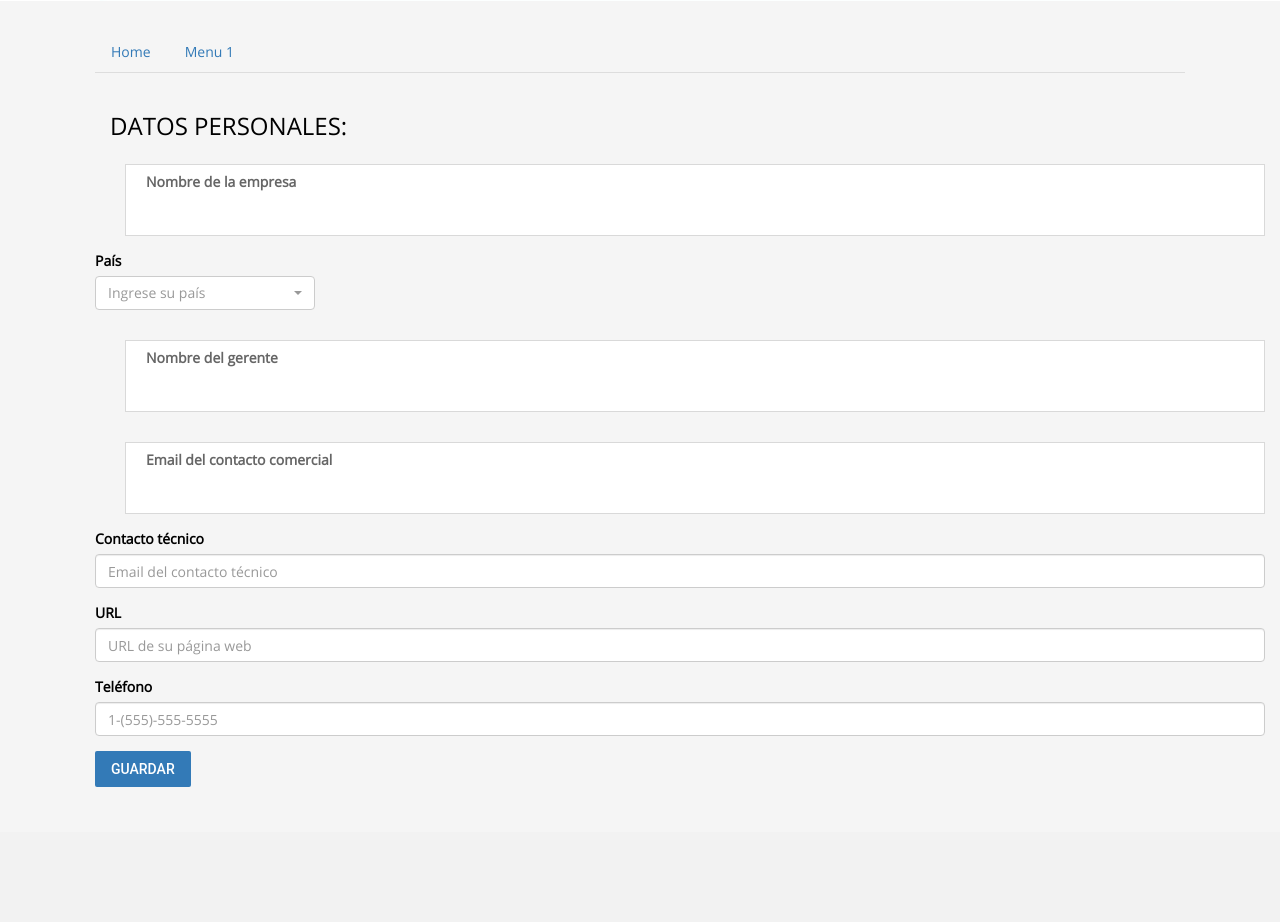
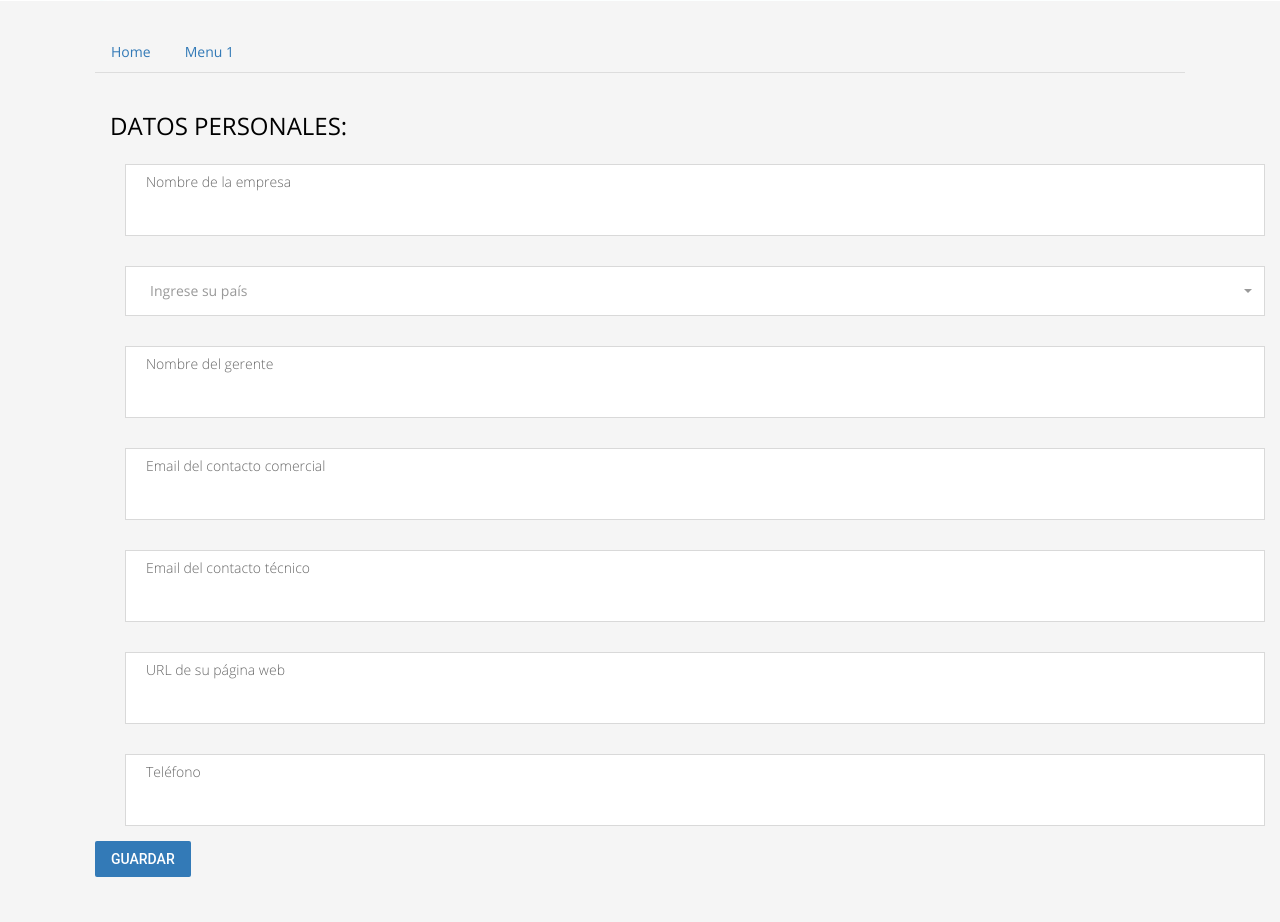
Before and after one commit to joseminaya15/Meridian, a CodeIgniter app: page /Meridian/Desarrolladores in a window 1280 px wide. Shown: the part 626-1548 px from the top of the page. Before the commit the page ends 1413 px from the top, so only its background shows below. Run offline with CodeIgniter, Linux system fonts and the light colour scheme; data that the repository does not hold is empty; some libraries are stand-ins or nearby versions.

Commit message:
js slect

```diff
--- a/application/views/v_desarrolladores.php
+++ b/application/views/v_desarrolladores.php
@@ -81,9 +81,7 @@
 							<label for="empresa">Nombre de la empresa</label>
 							<input type="text" id="empresa">
 						</div>
-						<div class="form-group row">
-							<label for="example-text-input" class="col-2 col-form-label">País</label>
-							<div class="col-10">
+						<div class="col-xs-12 js-input js-select">
 							<select class="selectpicker" id="pais" title="Ingrese su país" multiple>
 				                <option value="1">Dominican Republic</option>
 		                        <option value="2">Puerto Rico</option>
@@ -122,7 +120,6 @@
 		                        <option value="35">Bermuda</option>
 				            </select>
 				        </div>
-				        </div>
 						<div class="col-xs-12 js-input">
 						  	<label for="gerente">Nombre del gerente</label>
 							<input type="text" id="gerente" maxlength="50" onkeypress="return soloLetras(event);">
@@ -131,23 +128,17 @@
 						  	<label for="cont_comercial">Email del contacto comercial</label>
 						    <input type="email" id="cont_comercial">
 						</div>
-						<div class="form-group row">
-						  <label for="example-text-input" class="col-2 col-form-label">Contacto técnico</label>
-						  <div class="col-10">
-						    <input class="form-control" type="email" placeholder="Email del contacto técnico" id="cont_tecnico">
+						<div class="col-xs-12 js-input">
+					 	 	<label for="cont_tecnico" class="col-2 col-form-label">Email del contacto t&eacute;cnico</label>
+						    <input type="email" id="cont_tecnico">
 						</div>
+						<div class="col-xs-12 js-input">
+						  	<label for="url" class="col-2 col-form-label">URL de su p&aacute;gina web</label>
+						    <input type="url" id="url">
 						</div>
-						<div class="form-group row">
-						  <label for="example-url-input" class="col-2 col-form-label">URL</label>
-						  <div class="col-10">
-						    <input class="form-control" type="url" placeholder="URL de su página web" id="url">
-						  </div>
-						</div>
-						<div class="form-group row">
-						  <label for="example-tel-input" class="col-2 col-form-label">Teléfono</label>
-						  <div class="col-10">
-						    <input class="form-control" type="tel" placeholder="1-(555)-555-5555" id="telefono">
-						  </div>
+						<div class="col-xs-12 js-input">
+						  	<label for="telefono" class="col-2 col-form-label">Teléfono</label>
+						    <input type="tel" id="telefono">
 						</div>
 						<div class="form-group row">
 							<button class="mdl-button mdl-js-button btn-primary btn-guardar" onclick="guardarDesarrolladores()">
--- a/public/css/style.styl
+++ b/public/css/style.styl
@@ -1,3 +1,4 @@
+$light     = 'OpenSansLight'
 $regular   = 'OpenSansRegular'
 $medium    = 'OpenSansMedium'
 $bold      = 'OpenSansBold'
@@ -104,6 +105,8 @@ body
 	font-family $regular
 	color #000000
 	background-color #F5F5F5
+label
+	font-weight 100
 .js-flex
 	flexCenter()
 .js-idioma
```
Also changed, not shown: public/css/style.css. Lines whose indentation alone changed are shown as unchanged.
